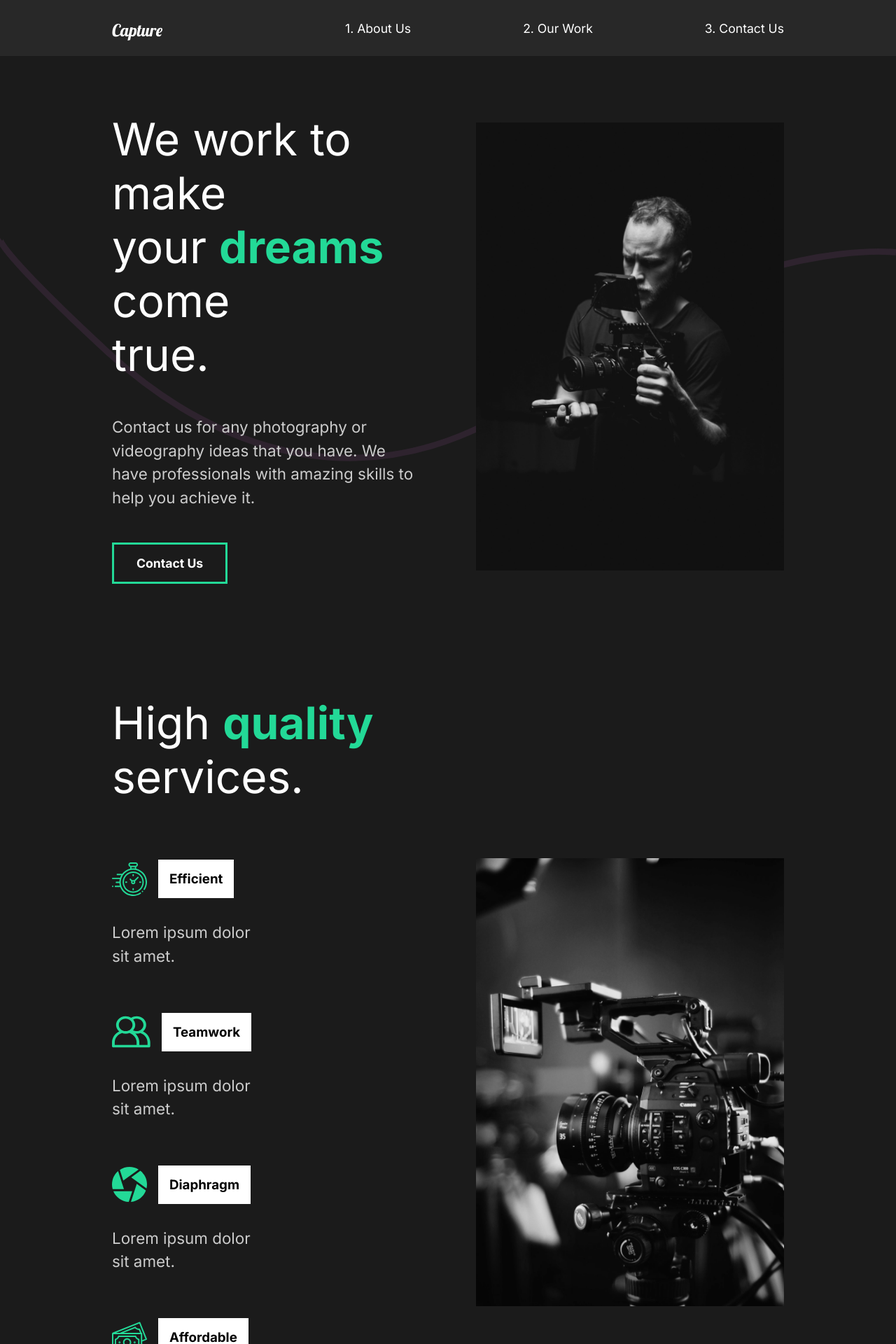
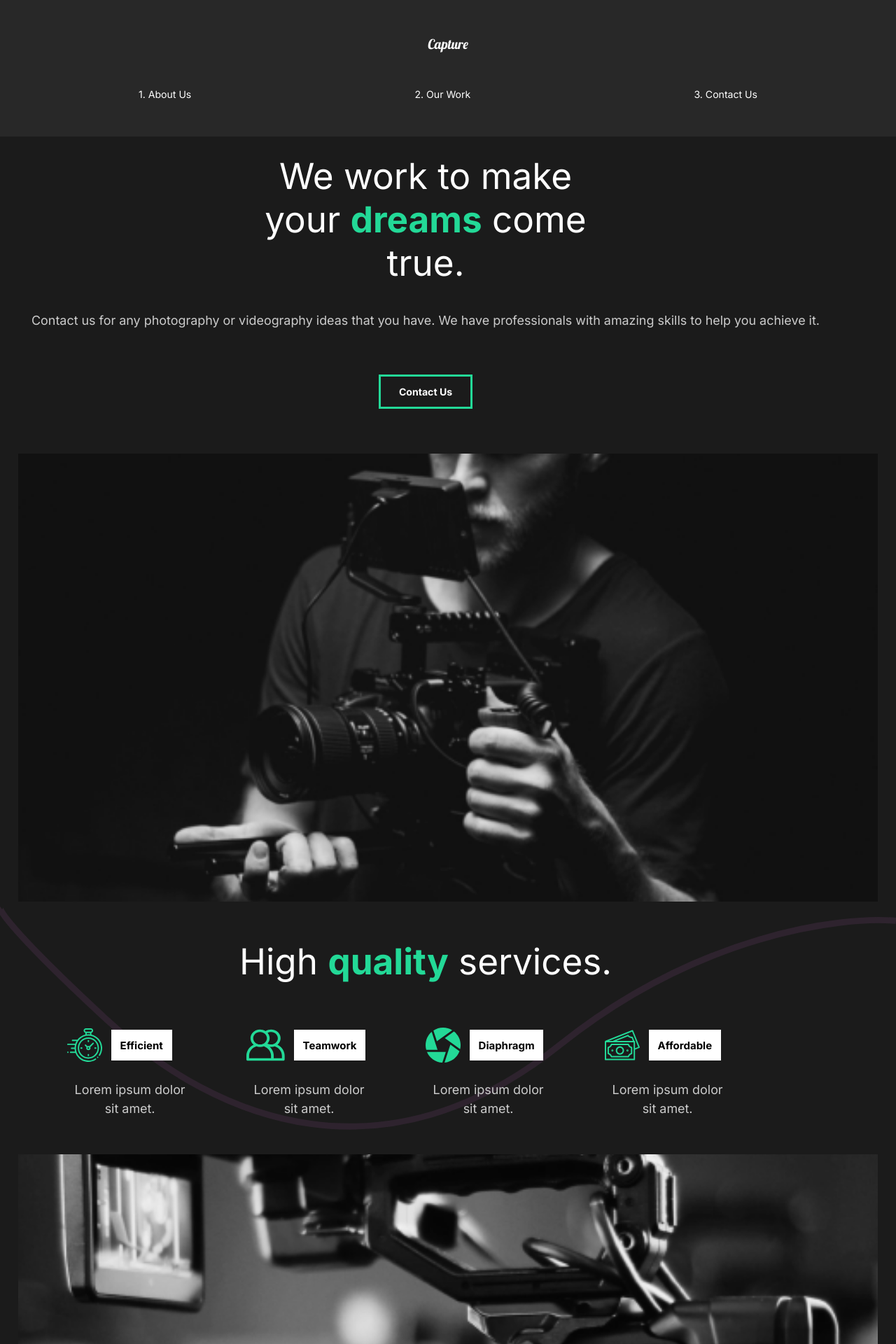
Before and after one commit to RobinHawiz/capture, a React (Create React App) app: page / in a window 1280 px wide. Shown: the top 1920 px of the page at 70% size. Built offline with nearby package versions, Linux system fonts and the light colour scheme.

Commit message:
Mobile friendliness

```diff
--- a/src/components/FaqSection.js
+++ b/src/components/FaqSection.js
@@ -10,7 +10,7 @@
 import { UseScroll } from "./useScroll";
 
 const FaqSection = () => {
-  const [element, controls] = UseScroll(0.4);
+  const [element, controls] = UseScroll(0.2);
   return (
     <Faq ref={element} variants={fade} animate={controls} initial="hidden">
       <h2>
--- a/src/components/GlobalStyle.js
+++ b/src/components/GlobalStyle.js
@@ -9,6 +9,11 @@
     body{
         background: #1b1b1b;
         font-family: 'Inter', sans-serif;
+    }
+    html{
+        @media screen and (max-width: 1700px) {
+            font-size: 80%;
+        }
     }
     button{
         font-weight: bold;
--- a/src/components/Nav.js
+++ b/src/components/Nav.js
@@ -53,6 +53,22 @@
     padding-left: 10rem;
     position: relative;
   }
+  @media screen and (max-width: 1300px) {
+    flex-direction: column;
+    padding: 2rem 1rem;
+    #logo {
+      display: inline-block;
+      margin: 2rem;
+    }
+    ul {
+      padding: 2rem;
+      justify-content: space-around;
+      width: 100%;
+      li {
+        padding: 0rem;
+      }
+    }
+  }
 `;
 
 export default Nav;
--- a/src/components/ServicesSection.js
+++ b/src/components/ServicesSection.js
@@ -14,7 +14,7 @@
 import { UseScroll } from "./useScroll";
 
 const ServicesSection = () => {
-  const [element, controls] = UseScroll(0.5);
+  const [element, controls] = UseScroll(0.2);
   return (
     <Services ref={element} variants={fade} animate={controls} initial="hidden">
       <Description>
@@ -72,6 +72,9 @@
 const Cards = styled.div`
   display: flex;
   flex-wrap: wrap;
+  @media screen and (max-width: 1300px) {
+    justify-content: center;
+  }
 `;
 const Card = styled.div`
   flex-basis: 20rem;
--- a/src/pages/ContactUs.js
+++ b/src/pages/ContactUs.js
@@ -49,10 +49,16 @@
   padding: 5rem 10rem;
   color: #353535;
   min-height: 90vh;
+  @media screen and (max-width: 1300px) {
+    padding: 2rem;
+  }
 `;
 const Title = styled.div`
   margin-bottom: 4rem;
   color: black;
+  @media screen and (max-width: 1500px) {
+    margin-top: 5rem;
+  }
 `;
 const Hide = styled.div`
   overflow: hidden;
@@ -69,6 +75,11 @@
   h2 {
     margin: 2rem;
   }
+  @media screen and (max-width: 1300px) {
+    h2 {
+      font-size: 2.5rem;
+    }
+  }
 `;
 
 export default ContactUs;
--- a/src/pages/MovieDetail.js
+++ b/src/pages/MovieDetail.js
@@ -81,6 +81,10 @@
   margin: 5rem 10rem;
   align-items: center;
   justify-content: space-around;
+  @media screen and (max-width: 1500px) {
+    display: block;
+    margin: 2rem;
+  }
 `;
 const ImageDisplay = styled.div`
   min-height: 50vh;
--- a/src/pages/OurWork.js
+++ b/src/pages/OurWork.js
@@ -93,6 +93,9 @@
   h2 {
     padding: 1rem 0rem;
   }
+  @media screen and (max-width: 1300px) {
+    padding: 2rem 2rem;
+  }
 `;
 const Movie = styled(motion.div)`
   padding-bottom: 10rem;
--- a/src/styles.js
+++ b/src/styles.js
@@ -8,12 +8,22 @@
   justify-content: space-between;
   padding: 5rem 10rem;
   color: white;
+  @media screen and (max-width: 1300px) {
+    display: block;
+    padding: 2rem 2rem;
+    text-align: center;
+  }
 `;
 export const Description = styled.div`
   flex: 1;
   padding-right: 5rem;
   h2 {
     font-weight: lighter;
+  }
+  @media screen and (max-width: 1300px) {
+    button {
+      margin: 2rem 0rem 5rem 0rem;
+    }
   }
 `;
 export const Image = styled.div`
```
